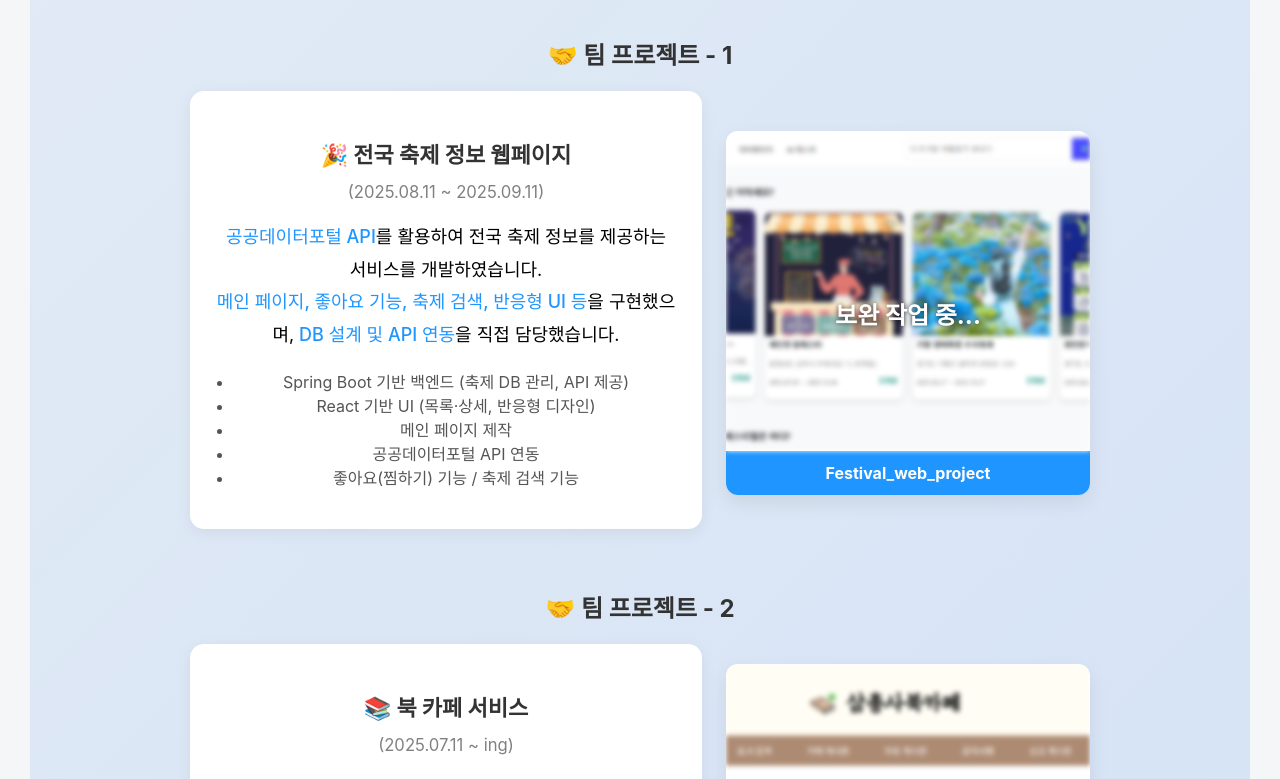
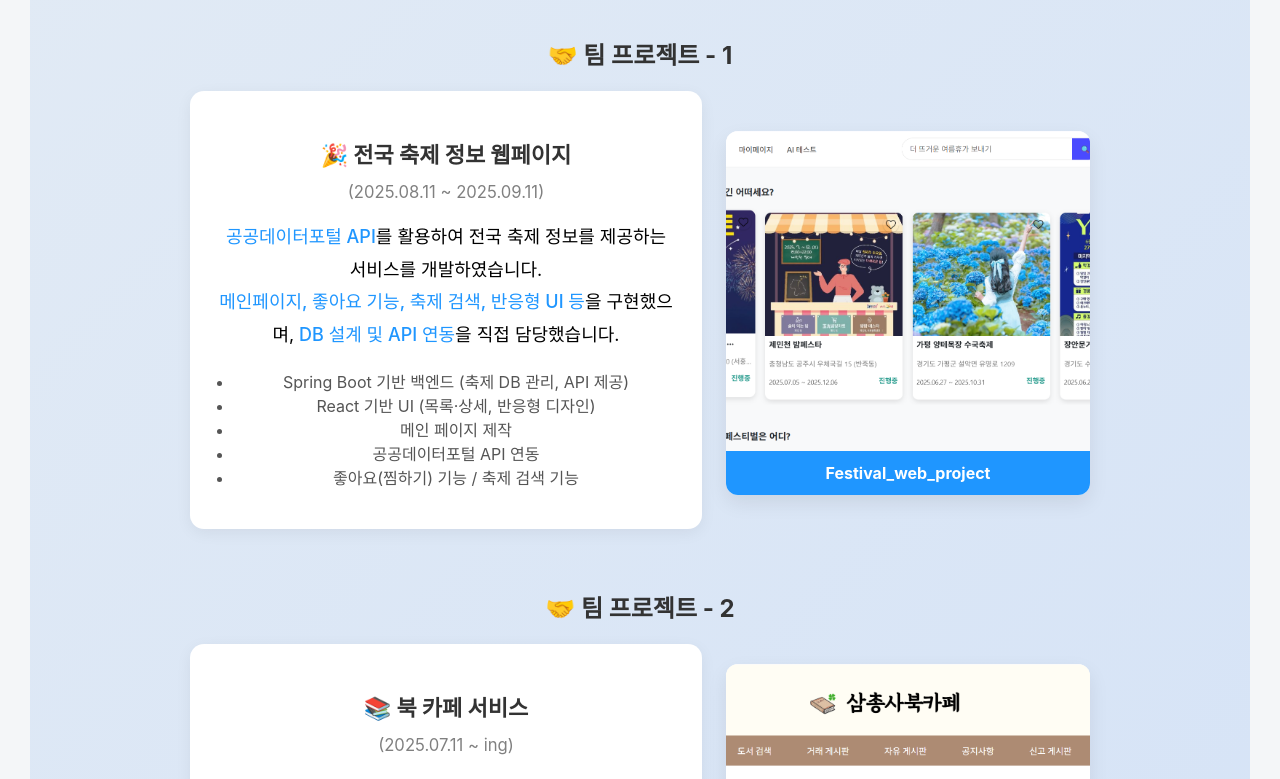
Before and after one commit to mk0537/my-portfolio-react-app, a React (Create React App) app: page / in a window 1280 px wide. Shown: the part 2740-3519 px from the top of the page. Built offline with nearby package versions, Linux system fonts and the light colour scheme; no server answers; the database is empty.

Commit message:
9/23 추가수정

```diff
--- a/src/components/Projects.js
+++ b/src/components/Projects.js
@@ -68,7 +68,7 @@ const Projects = () => {
                 <p className="Project-content">
                   <span className="highlight">공공데이터포털 API</span>를 활용하여 전국 축제 정보를 제공하는 <br />
                    서비스를 개발하였습니다. <br />
-                  <span className="highlight">메인 페이지, 좋아요 기능, 축제 검색, 반응형 UI 등</span>을 구현했으며,
+                  <span className="highlight">메인페이지, 좋아요 기능, 축제 검색, 반응형 UI 등</span>을 구현했으며,
                   <span className="highlight"> DB 설계 및 API 연동</span>을 직접 담당했습니다.
                 </p>
                 <ul className="Project-ul">
@@ -95,12 +95,12 @@ const Projects = () => {
                 className="Preview-img"
               />
               <div className="Preview-title">Festival_web_project</div>
-              <div className="Preview-overlay danger">
+              {/* <div className="Preview-overlay danger">
                 <div className="Overlay-title">⚠️ 알림</div>
                 <div className="Overlay-description">
                   관리자 페이지 및 AI 기능 설명 페이지는 팀 내 진행 중인 작업으로, 곧 포트폴리오에 업데이트될 예정입니다.
                 </div>
-              </div>
+              </div> */}
             </a>
           </div>
           </div>
--- a/src/css/styles.css
+++ b/src/css/styles.css
@@ -326,15 +326,15 @@ html, body, #root {
 }
 
 /* 팀 프로젝트 미리보기에 블러 처리 */
-.Preview-card.developing img {
+/* .Preview-card.developing img {
   filter: blur(2.8px);
-}
+} */
 
 /* .Preview-card.developing2 img {
   filter: blur(2.1px);
 } */
 
-.Preview-card.developing::before {
+/* .Preview-card.developing::before {
   content: "보완 작업 중...";
   position: absolute;
   top: 50%;
@@ -347,7 +347,7 @@ html, body, #root {
   pointer-events: none;
   user-select: none;
   z-index: 2;
-}
+} */
 
 /* 호버 시에는 ::before 글씨 안 보이게 */
 .Preview-card.developing:hover::before {
```
